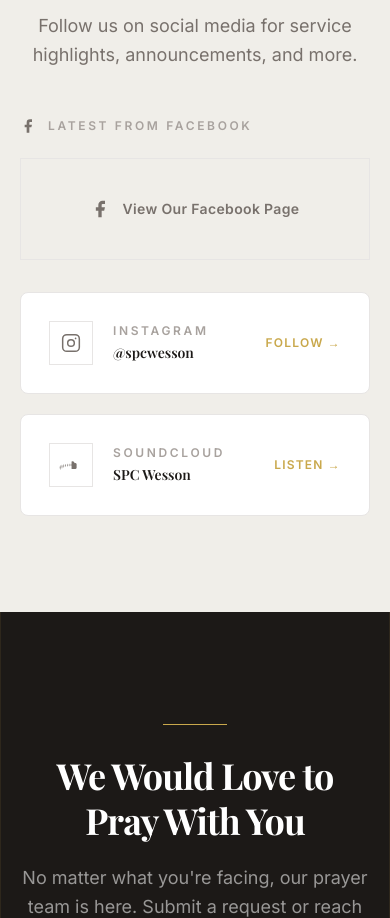
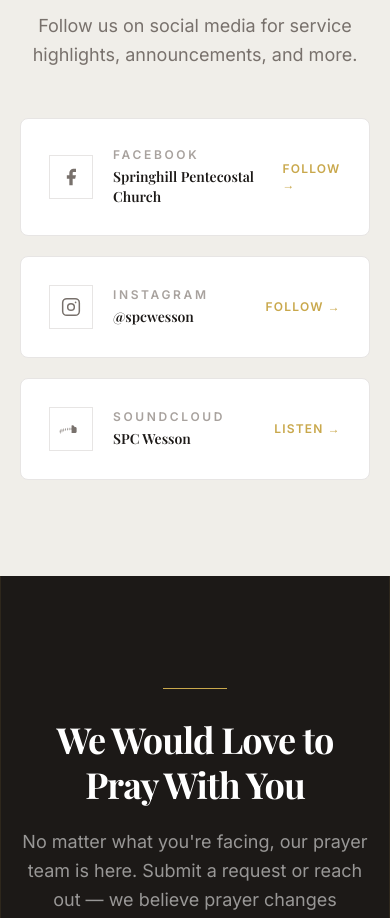
Before and after one commit to RBurns02/Springhill-church-web, a Next.js app: page / in a window 390 px wide. Shown: the part 9107-10025 px from the top of the page. Built offline with nearby package versions, Linux system fonts and the light colour scheme; a web font is replaced by a local one.

Commit message:
Match Facebook card style to Instagram and SoundCloud cards
Replaces the centered bordered button with a consistent card layout
(icon box, label, handle, Follow arrow). All three social links now
sit in a single 3-column grid row.

https://claude.ai/code/session_01MC6jFUkzmnssAkeDp4CuJa

```diff
--- a/app/page.tsx
+++ b/app/page.tsx
@@ -446,26 +446,14 @@ export default function HomePage() {
             </p>
           </ScrollReveal>
 
-          {/* Facebook feed */}
-          <ScrollReveal className="mb-8">
-            <div className="flex items-center gap-3 mb-6">
-              <svg className="w-4 h-4 fill-current text-stone-500" viewBox="0 0 24 24">
-                <path d="M18 2h-3a5 5 0 00-5 5v3H7v4h3v8h4v-8h3l1-4h-4V7a1 1 0 011-1h3z" />
-              </svg>
-              <p className="eyebrow text-stone-400">Latest from Facebook</p>
-            </div>
-            <Suspense fallback={
-              <div className="grid sm:grid-cols-2 gap-5">
-                {[0,1,2,3].map(i => <div key={i} className="h-56 bg-stone-100 animate-pulse" />)}
-              </div>
-            }>
-              <FacebookFeed />
-            </Suspense>
-          </ScrollReveal>
-
-          {/* Instagram + SoundCloud links */}
+          {/* Social links */}
           <ScrollReveal>
-            <div className="grid sm:grid-cols-2 gap-5 mt-5">
+            <div className="grid sm:grid-cols-3 gap-5">
+              <Suspense fallback={
+                <div className="card p-7 h-24 animate-pulse bg-stone-100" />
+              }>
+                <FacebookFeed />
+              </Suspense>
               <a href="https://www.instagram.com/spcwesson" target="_blank" rel="noopener noreferrer"
                 className="card p-7 group flex items-center gap-5">
                 <div className="w-11 h-11 border border-stone-200 flex items-center justify-center flex-shrink-0 text-stone-500 group-hover:border-church-gold group-hover:text-church-gold transition-all duration-300">
--- a/components/FacebookFeed.tsx
+++ b/components/FacebookFeed.tsx
@@ -35,12 +35,18 @@ export default async function FacebookFeed() {
         href="https://www.facebook.com/share/1GpFMM7VC2/"
         target="_blank"
         rel="noopener noreferrer"
-        className="flex items-center justify-center gap-3 py-10 border border-stone-200 text-stone-500 hover:text-church-gold hover:border-church-gold transition-all text-sm font-semibold tracking-wide"
+        className="card p-7 group flex items-center gap-5"
       >
-        <svg className="w-5 h-5 fill-current" viewBox="0 0 24 24">
-          <path d="M18 2h-3a5 5 0 00-5 5v3H7v4h3v8h4v-8h3l1-4h-4V7a1 1 0 011-1h3z" />
-        </svg>
-        View Our Facebook Page
+        <div className="w-11 h-11 border border-stone-200 flex items-center justify-center flex-shrink-0 text-stone-500 group-hover:border-church-gold group-hover:text-church-gold transition-all duration-300">
+          <svg className="w-5 h-5 fill-current" viewBox="0 0 24 24">
+            <path d="M18 2h-3a5 5 0 00-5 5v3H7v4h3v8h4v-8h3l1-4h-4V7a1 1 0 011-1h3z" />
+          </svg>
+        </div>
+        <div>
+          <p className="eyebrow text-stone-400 mb-1">Facebook</p>
+          <p className="font-serif font-semibold text-stone-900 text-sm">Springhill Pentecostal Church</p>
+        </div>
+        <span className="ml-auto text-xs font-semibold tracking-[0.1em] uppercase text-church-gold group-hover:text-church-deep transition-colors">Follow →</span>
       </a>
     );
   }
```
